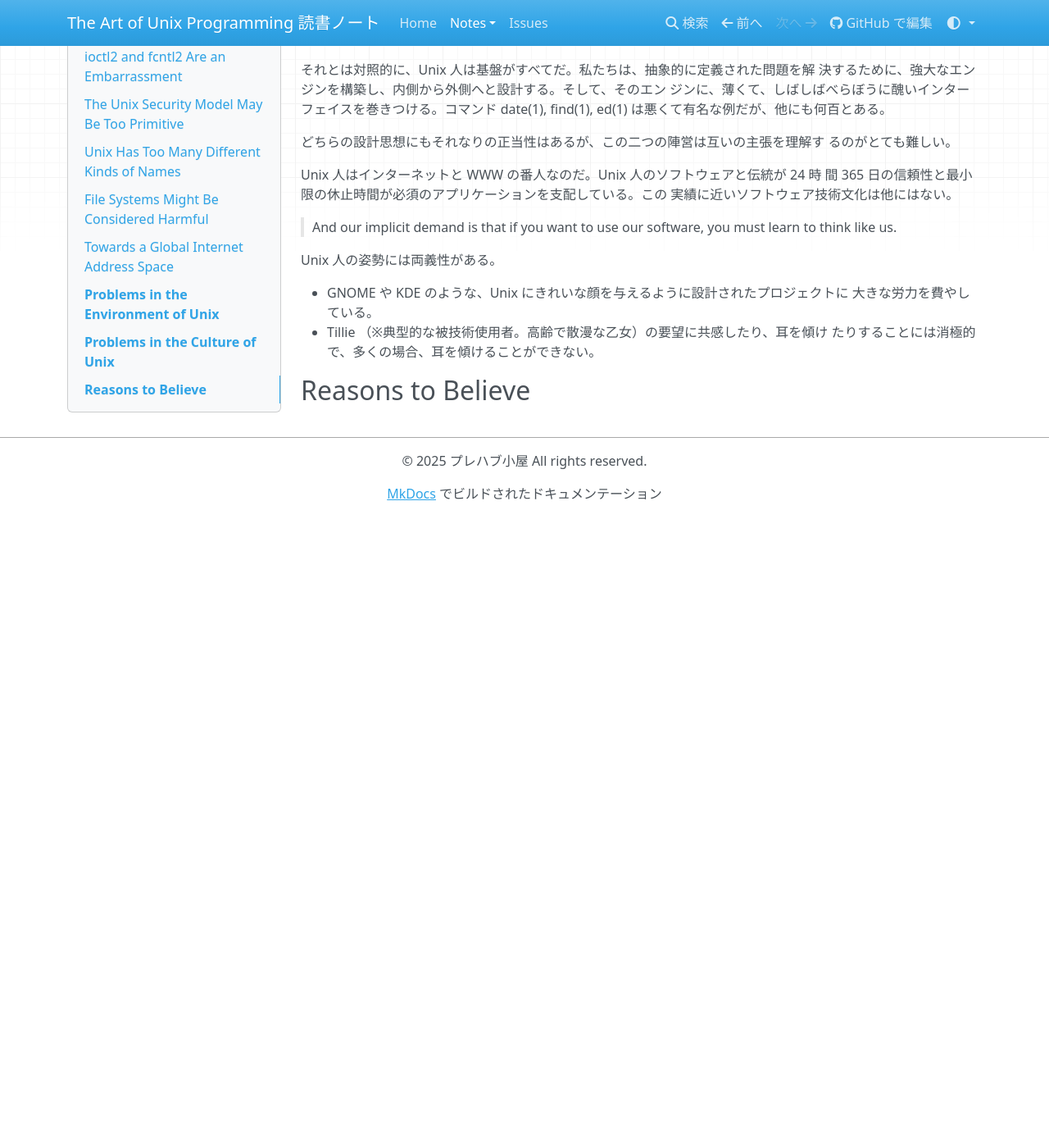
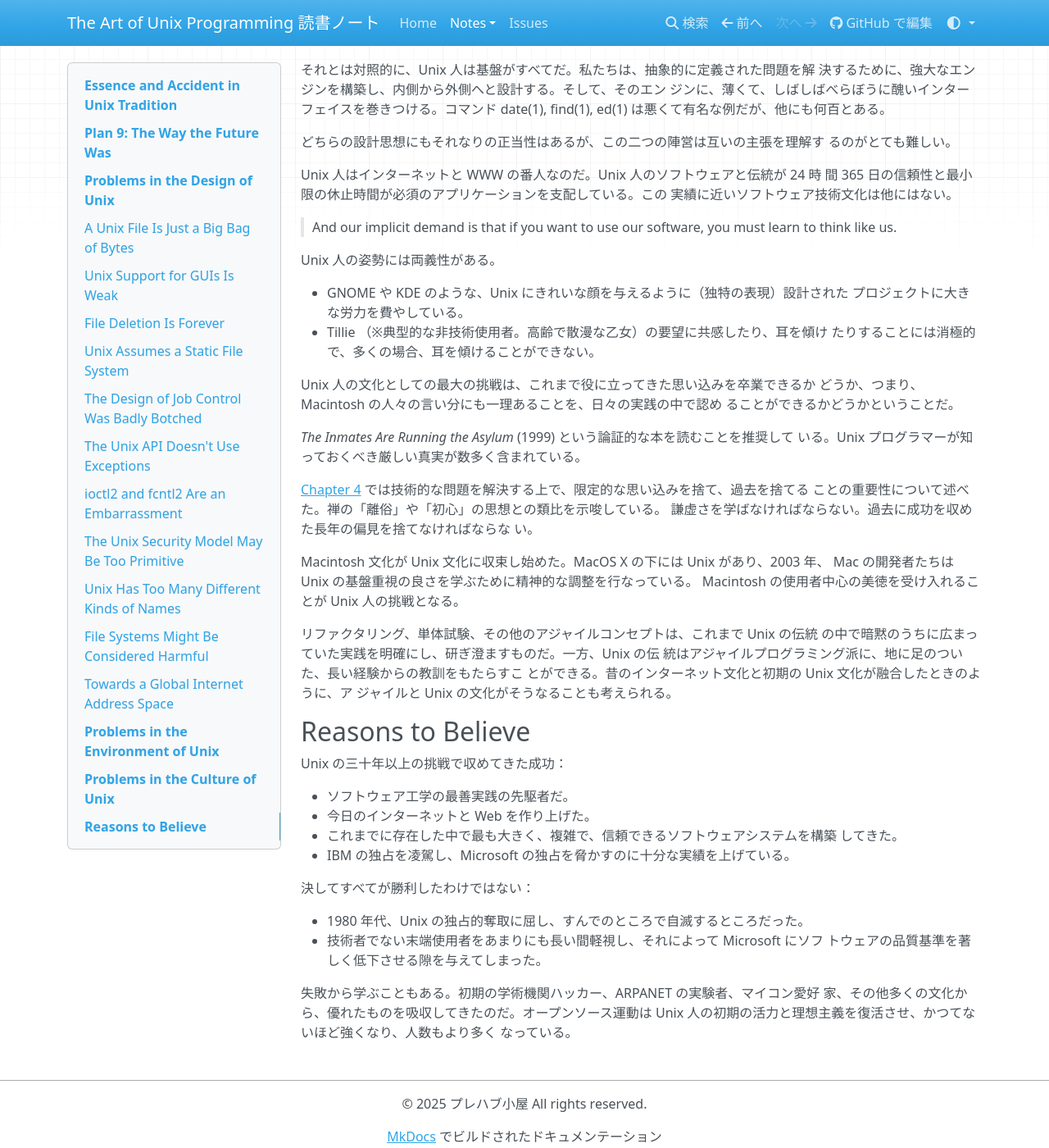
Before and after one commit to showa-yojyo/taoup, an MkDocs documentation site: the page built from docs/community/futures.md, in a window 1280 px wide and 1400 px high, scrolled down 9891 px. Shown: the whole window at 82% size. Built offline with MkDocs 1.6.1, drawn with Linux system fonts in a browser that asks for light colours; nearby versions of some CDN libraries; before the commit the page ends 10521 px from its top, so only the background shows below that.

Commit message:
community/futures: notes on Chapter 20 (close #22)

```diff
--- a/docs/community/futures.md
+++ b/docs/community/futures.md
@@ -499,14 +499,56 @@ Unix 人はインターネットと WWW の番人なのだ。Unix 人のソフ
 
 Unix 人の姿勢には両義性がある。
 
-* GNOME や KDE のような、Unix にきれいな顔を与えるように設計されたプロジェクトに
-  大きな労力を費やしている。
-* Tillie （※典型的な被技術使用者。高齢で散漫な乙女）の要望に共感したり、耳を傾け
+* GNOME や KDE のような、Unix にきれいな顔を与えるように（独特の表現）設計された
+  プロジェクトに大きな労力を費やしている。
+* Tillie （※典型的な非技術使用者。高齢で散漫な乙女）の要望に共感したり、耳を傾け
   たりすることには消極的で、多くの場合、耳を傾けることができない。
+
+Unix 人の文化としての最大の挑戦は、これまで役に立ってきた思い込みを卒業できるか
+どうか、つまり、Macintosh の人々の言い分にも一理あることを、日々の実践の中で認め
+ることができるかどうかということだ。
+
+*The Inmates Are Running the Asylum* (1999) という論証的な本を読むことを推奨して
+いる。Unix プログラマーが知っておくべき厳しい真実が数多く含まれている。
+
+[Chapter 4] では技術的な問題を解決する上で、限定的な思い込みを捨て、過去を捨てる
+ことの重要性について述べた。禅の「離俗」や「初心」の思想との類比を示唆している。
+謙虚さを学ばなければならない。過去に成功を収めた長年の偏見を捨てなければならな
+い。
+
+Macintosh 文化が Unix 文化に収束し始めた。MacOS X の下には Unix があり、2003 年、
+Mac の開発者たちは Unix の基盤重視の良さを学ぶために精神的な調整を行なっている。
+Macintosh の使用者中心の美徳を受け入れることが Unix 人の挑戦となる。
+
+リファクタリング、単体試験、その他のアジャイルコンセプトは、これまで Unix の伝統
+の中で暗黙のうちに広まっていた実践を明確にし、研ぎ澄ますものだ。一方、Unix の伝
+統はアジャイルプログラミング派に、地に足のついた、長い経験からの教訓をもたらすこ
+とができる。昔のインターネット文化と初期の Unix 文化が融合したときのように、ア
+ジャイルと Unix の文化がそうなることも考えられる。
 
 ## Reasons to Believe
 
+Unix の三十年以上の挑戦で収めてきた成功：
+
+* ソフトウェア工学の最善実践の先駆者だ。
+* 今日のインターネットと Web を作り上げた。
+* これまでに存在した中で最も大きく、複雑で、信頼できるソフトウェアシステムを構築
+  してきた。
+* IBM の独占を凌駕し、Microsoft の独占を脅かすのに十分な実績を上げている。
+
+決してすべてが勝利したわけではない：
+
+* 1980 年代、Unix の独占的奪取に屈し、すんでのところで自滅するところだった。
+* 技術者でない末端使用者をあまりにも長い間軽視し、それによって Microsoft にソフ
+  トウェアの品質基準を著しく低下させる隙を与えてしまった。
+
+失敗から学ぶこともある。初期の学術機関ハッカー、ARPANET の実験者、マイコン愛好
+家、その他多くの文化から、優れたものを吸収してきたのだ。オープンソース運動は
+Unix 人の初期の活力と理想主義を復活させ、かつてないほど強くなり、人数もより多く
+なっている。
+
 [Chapter 2]: <../context/history.md>
+[Chapter 4]: <../design/modularity.md>
 [Chapter 7]: <../design/multiprogram.md>
 [Chapter 11]: <../design/interface.md>
 [Chapter 13]: <../design/complexity.md>
```
